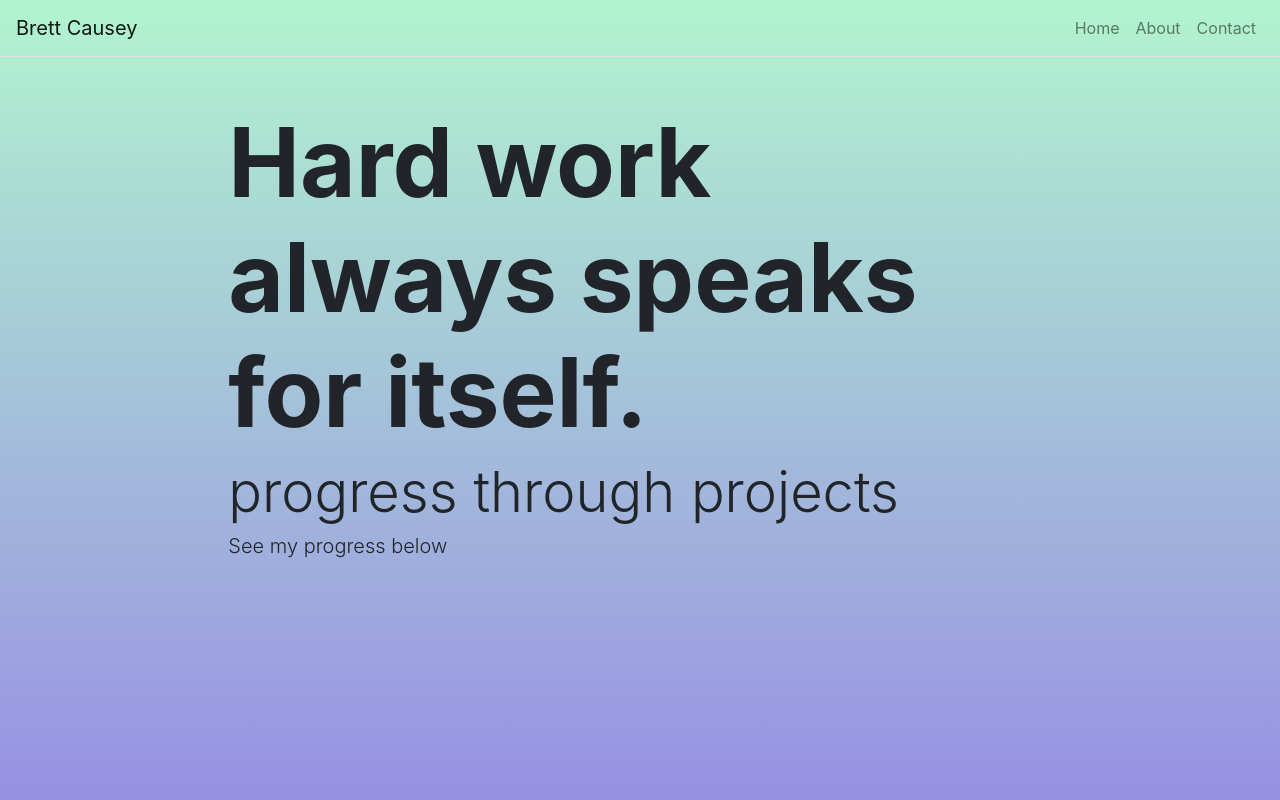
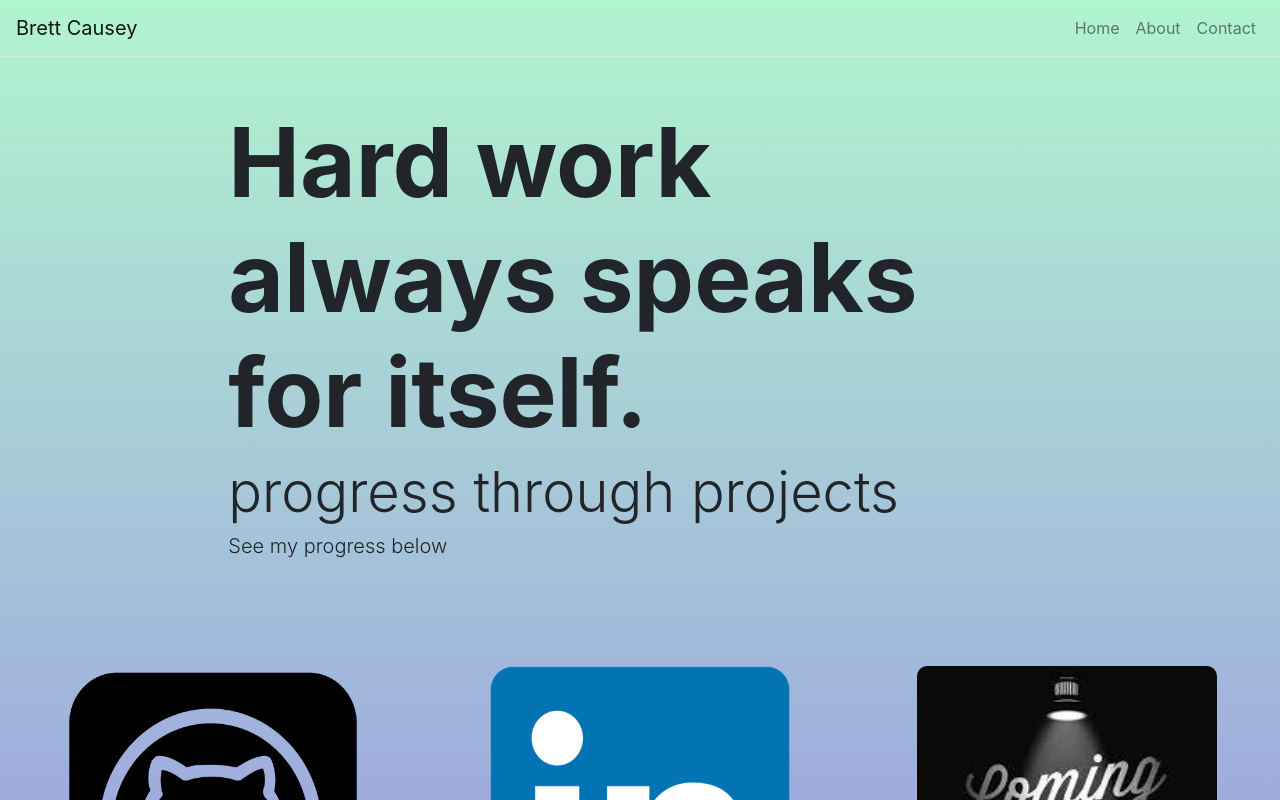
Before and after one commit to causey96bc/portfolio-site, a React (Create React App) app: page / in a window 1280 px wide. Shown: the top 800 px of the page. Built offline with nearby package versions, Linux system fonts and the light colour scheme.

Commit message:
finished styles

```diff
--- a/src/index.css
+++ b/src/index.css
@@ -45,9 +45,6 @@ margin: 20px;
   color: #ee6652;
   padding: 10px, 15px;
 }
-.container-fluid{
-  height: 100vh;
-}
 /* .bg-image{
   background-image: url("https://images.unsplash.com/photo-1533510254023-d46afc1dd630?ixlib=rb-1.2.1&ixid=eyJhcHBfaWQiOjEyMDd9&auto=format&fit=crop&w=2982&q=80");
   background-size: cover;
```
